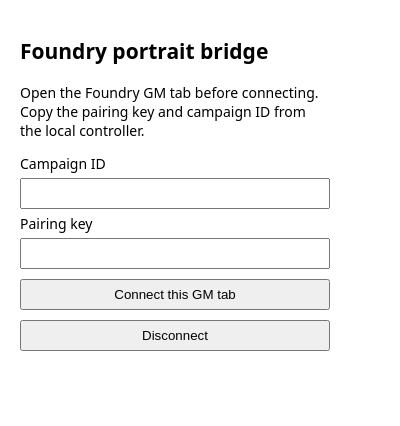
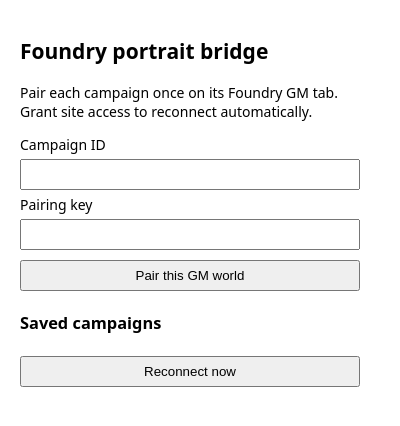
Before and after one commit to bobzap66/reactive-portraits, a browser extension: page extension/popup.html in a window 400 px wide. Drawn offline with Linux system fonts and the light colour scheme.

Commit message:
Persist explicit world pairing and reconnect: extension/popup.html

```diff
--- a/extension/popup.html
+++ b/extension/popup.html
@@ -1 +1 @@
-<!doctype html><html><head><meta charset="utf-8"><style>body{font:14px system-ui;width:310px;padding:12px}input,button{box-sizing:border-box;width:100%;margin:5px 0;padding:6px}p{overflow-wrap:anywhere}</style></head><body><h2>Foundry portrait bridge</h2><p>Open the Foundry GM tab before connecting. Copy the pairing key and campaign ID from the local controller.</p><label>Campaign ID<input id="campaign"></label><label>Pairing key<input id="secret" type="password"></label><button id="connect">Connect this GM tab</button><button id="disconnect">Disconnect</button><p id="status" role="status"></p><script src="popup.js"></script></body></html>
+<!doctype html><html><head><meta charset="utf-8"><style>body{font:14px system-ui;width:340px;padding:12px}input,button{box-sizing:border-box;width:100%;margin:5px 0;padding:6px}p{overflow-wrap:anywhere}#pairings>div{border-top:1px solid #aaa;padding:6px 0}</style></head><body><h2>Foundry portrait bridge</h2><p>Pair each campaign once on its Foundry GM tab. Grant site access to reconnect automatically.</p><label>Campaign ID<input id="campaign"></label><label>Pairing key<input id="secret" type="password"></label><button id="connect">Pair this GM world</button><h3>Saved campaigns</h3><div id="pairings"></div><button id="reconnect">Reconnect now</button><p id="status" role="status"></p><script src="popup.js"></script></body></html>
```
